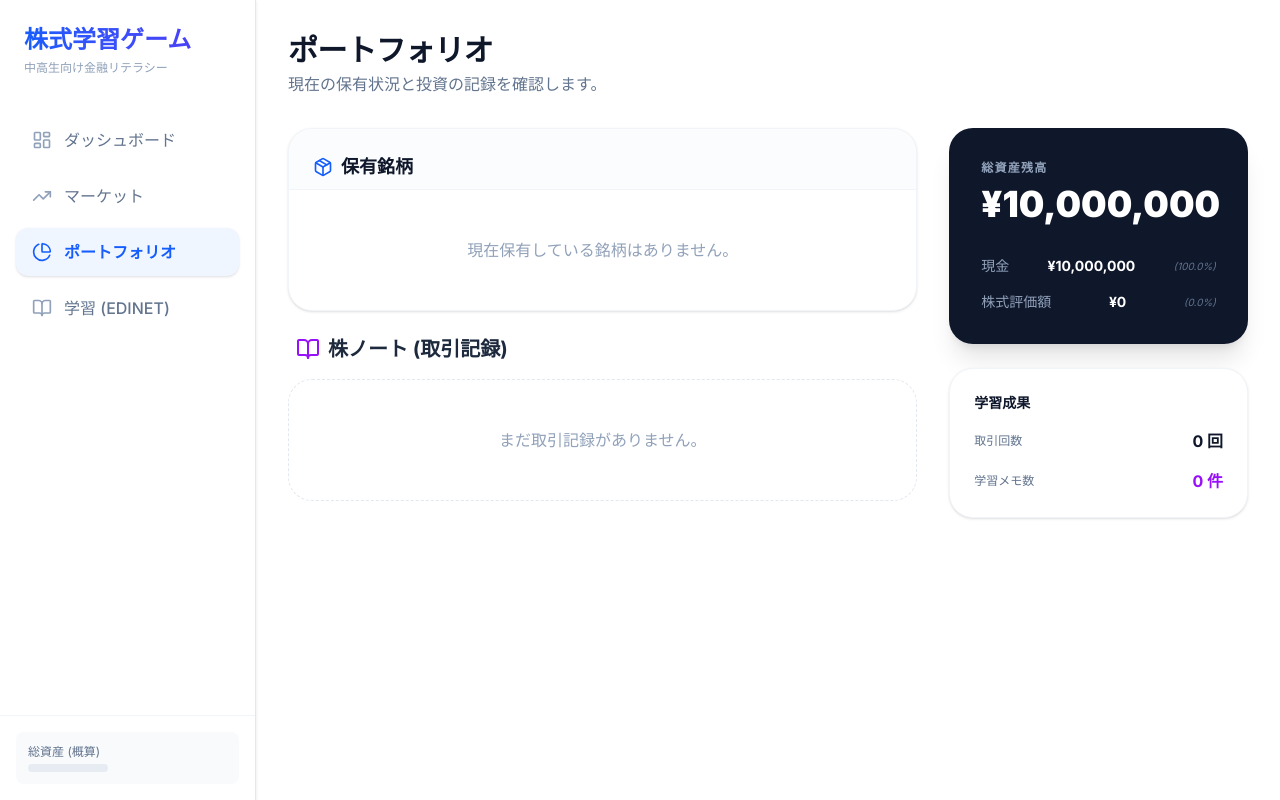
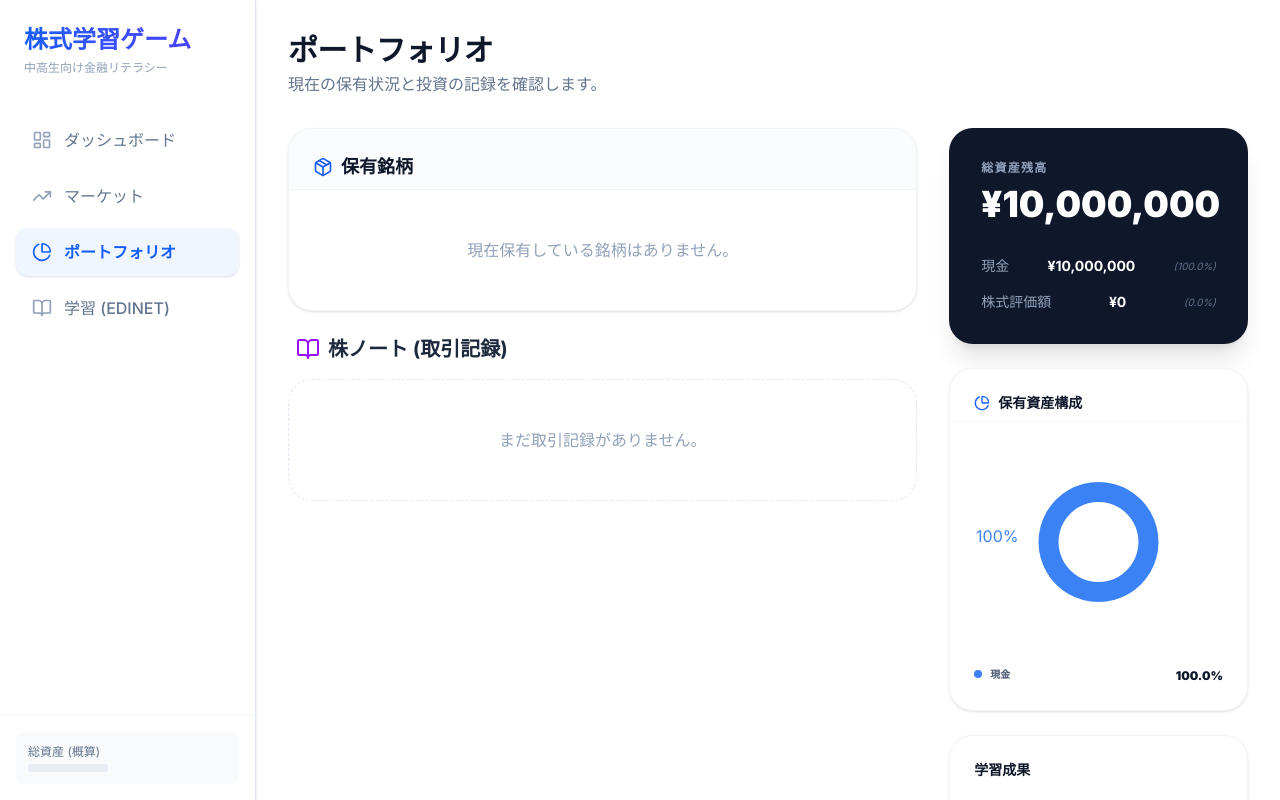
Before and after one commit to mkt918/stock_01, a Next.js app: page /stock_01/portfolio in a window 1280 px wide. Built offline with nearby package versions, Linux system fonts and the light colour scheme.

Commit message:
feat: improve asset composition visibility with labels and add composition chart to portfolio page

```diff
--- a/app/page.tsx
+++ b/app/page.tsx
@@ -149,36 +149,57 @@ export default function Dashboard() {
             <div className="grid grid-cols-1 lg:grid-cols-2 gap-6">
                 <AssetHistoryChart />
 
-                <Card className="h-96 bg-white border-slate-100 shadow-sm">
-                    <CardHeader>
-                        <CardTitle>ポートフォリオ構成</CardTitle>
+                {/* Asset Composition Chart */}
+                <Card className="bg-white border-slate-100 shadow-sm rounded-3xl overflow-hidden">
+                    <CardHeader className="border-b border-slate-50 pb-6">
+                        <CardTitle className="text-xl font-black text-slate-900 tracking-tight">保有資産構成</CardTitle>
+                        <p className="text-[10px] font-bold text-slate-400 uppercase tracking-widest mt-0.5">Asset Composition</p>
                     </CardHeader>
-                    <CardContent className="h-80 flex items-center justify-center">
-                        {pieData.length > 0 ? (
+                    <CardContent className="p-8">
+                        <div className="flex flex-col md:flex-row items-center justify-between space-y-8 md:space-y-0 md:space-x-8">
+                            <div className="w-full h-80 md:w-3/5">
                                 <ResponsiveContainer width="100%" height="100%">
                                     <PieChart>
                                         <Pie
                                             data={pieData}
-                                        cx="50%"
-                                        cy="50%"
                                             innerRadius={60}
-                                        outerRadius={100}
+                                            outerRadius={90}
                                             paddingAngle={5}
                                             dataKey="value"
+                                            stroke="none"
+                                            label={({ name, percent }: any) => `${name} ${(percent * 100).toFixed(0)}%`}
+                                            labelLine={{ stroke: '#cbd5e1', strokeWidth: 1 }}
                                         >
                                             {pieData.map((entry, index) => (
                                                 <Cell key={`cell-${index}`} fill={COLORS[index % COLORS.length]} />
                                             ))}
                                         </Pie>
                                         <Tooltip
-                                        formatter={(value: number | string | undefined) => `¥${Number(value ?? 0).toLocaleString()}`}
-                                        contentStyle={{ borderRadius: '12px', border: 'none', boxShadow: '0 4px 6px -1px rgb(0 0 0 / 0.1)' }}
+                                            formatter={(value: any) => `¥${Number(value).toLocaleString()}`}
+                                            contentStyle={{ borderRadius: '16px', border: 'none', boxShadow: '0 10px 15px -3px rgb(0 0 0 / 0.1)' }}
+                                            itemStyle={{ fontWeight: 'bold' }}
                                         />
                                     </PieChart>
                                 </ResponsiveContainer>
-                        ) : (
-                            <p className="text-slate-400">データがありません</p>
-                        )}
+                            </div>
+                            <div className="w-full md:w-2/5 space-y-4">
+                                {pieData.map((entry, index) => {
+                                    const percentage = totalAssets > 0 ? (entry.value / totalAssets) * 100 : 0;
+                                    return (
+                                        <div key={entry.name} className="flex items-center justify-between group">
+                                            <div className="flex items-center space-x-3">
+                                                <div className="w-3 h-3 rounded-full shadow-sm" style={{ backgroundColor: COLORS[index % COLORS.length] }} />
+                                                <span className="text-sm font-bold text-slate-700 group-hover:text-slate-900 transition-colors">{entry.name}</span>
+                                            </div>
+                                            <div className="text-right">
+                                                <span className="text-sm font-black font-mono text-slate-900">{percentage.toFixed(1)}%</span>
+                                                <p className="text-[10px] font-bold text-slate-400">¥{(entry.value).toLocaleString()}</p>
+                                            </div>
+                                        </div>
+                                    );
+                                })}
+                            </div>
+                        </div>
                     </CardContent>
                 </Card>
 
--- a/app/portfolio/page.tsx
+++ b/app/portfolio/page.tsx
@@ -3,11 +3,14 @@
 import { useState } from 'react';
 import { useGameStore } from '@/lib/store';
 import { Card, CardContent, CardHeader, CardTitle } from '@/components/ui/Card';
-import { Package, TrendingUp, TrendingDown, BookOpen, Clock, Tag, ShoppingCart, ArrowUpDown, ChevronUp, ChevronDown } from 'lucide-react';
+import { Package, TrendingUp, TrendingDown, BookOpen, Clock, Tag, ShoppingCart, ArrowUpDown, ChevronUp, ChevronDown, PieChart as PieChartIcon } from 'lucide-react';
 import { Stock } from '@/lib/types';
 import { TradeModal } from '@/components/Market/TradeModal';
 import { usePortfolioSort, SortableColumn } from '@/hooks/usePortfolioSort';
 import { useAssetSummary } from '@/hooks/useAssetSummary';
+import { ResponsiveContainer, PieChart, Pie, Cell, Tooltip } from 'recharts';
+
+const COLORS = ['#3b82f6', '#10b981', '#f59e0b', '#ef4444', '#8b5cf6', '#ec4899'];
 
 export default function PortfolioPage() {
     const { holdings, transactions } = useGameStore();
@@ -17,6 +20,11 @@ export default function PortfolioPage() {
     const stockValue = totalAssets - cash;
 
     const { sortedHoldings, sortConfig, requestSort } = usePortfolioSort(holdings, totalAssets);
+
+    const pieData = [
+        { name: '現金', value: cash },
+        ...holdings.map(h => ({ name: h.name, value: h.currentPrice * h.quantity }))
+    ];
 
     const SortIcon = ({ column }: { column: SortableColumn }) => {
         if (!sortConfig || sortConfig.key !== column) return <ArrowUpDown size={12} className="ml-1 opacity-20" />;
@@ -208,6 +216,58 @@ export default function PortfolioPage() {
                     </Card>
 
                     <Card className="bg-white border-slate-100 shadow-sm rounded-3xl overflow-hidden">
+                        <CardHeader className="border-b border-slate-50">
+                            <div className="flex items-center space-x-2">
+                                <PieChartIcon className="h-4 w-4 text-blue-600" />
+                                <CardTitle className="text-sm font-bold">保有資産構成</CardTitle>
+                            </div>
+                        </CardHeader>
+                        <CardContent className="p-6">
+                            <div className="h-48 mb-6">
+                                <ResponsiveContainer width="100%" height="100%">
+                                    <PieChart>
+                                        <Pie
+                                            data={pieData}
+                                            innerRadius={40}
+                                            outerRadius={60}
+                                            paddingAngle={5}
+                                            dataKey="value"
+                                            stroke="none"
+                                            label={({ percent }: any) => `${(percent * 100).toFixed(0)}%`}
+                                            labelLine={false}
+                                        >
+                                            {pieData.map((entry, index) => (
+                                                <Cell key={`cell-${index}`} fill={COLORS[index % COLORS.length]} />
+                                            ))}
+                                        </Pie>
+                                        <Tooltip
+                                            formatter={(value: any) => `¥${Number(value).toLocaleString()}`}
+                                            contentStyle={{ borderRadius: '12px', border: 'none', boxShadow: '0 4px 6px -1px rgb(0 0 0 / 0.1)' }}
+                                            itemStyle={{ fontWeight: 'bold', fontSize: '10px' }}
+                                        />
+                                    </PieChart>
+                                </ResponsiveContainer>
+                            </div>
+                            <div className="space-y-3">
+                                {pieData.map((entry, index) => {
+                                    const percentage = totalAssets > 0 ? (entry.value / totalAssets) * 100 : 0;
+                                    return (
+                                        <div key={entry.name} className="flex items-center justify-between">
+                                            <div className="flex items-center space-x-2">
+                                                <div className="w-2 h-2 rounded-full" style={{ backgroundColor: COLORS[index % COLORS.length] }} />
+                                                <span className="text-[10px] font-bold text-slate-600 truncate max-w-[80px]">{entry.name}</span>
+                                            </div>
+                                            <div className="text-right">
+                                                <span className="text-xs font-black font-mono text-slate-900">{percentage.toFixed(1)}%</span>
+                                            </div>
+                                        </div>
+                                    );
+                                })}
+                            </div>
+                        </CardContent>
+                    </Card>
+
+                    <Card className="bg-white border-slate-100 shadow-sm rounded-3xl overflow-hidden">
                         <CardHeader>
                             <CardTitle className="text-sm">学習成果</CardTitle>
                         </CardHeader>
```
Lines whose indentation alone changed are shown as unchanged.
